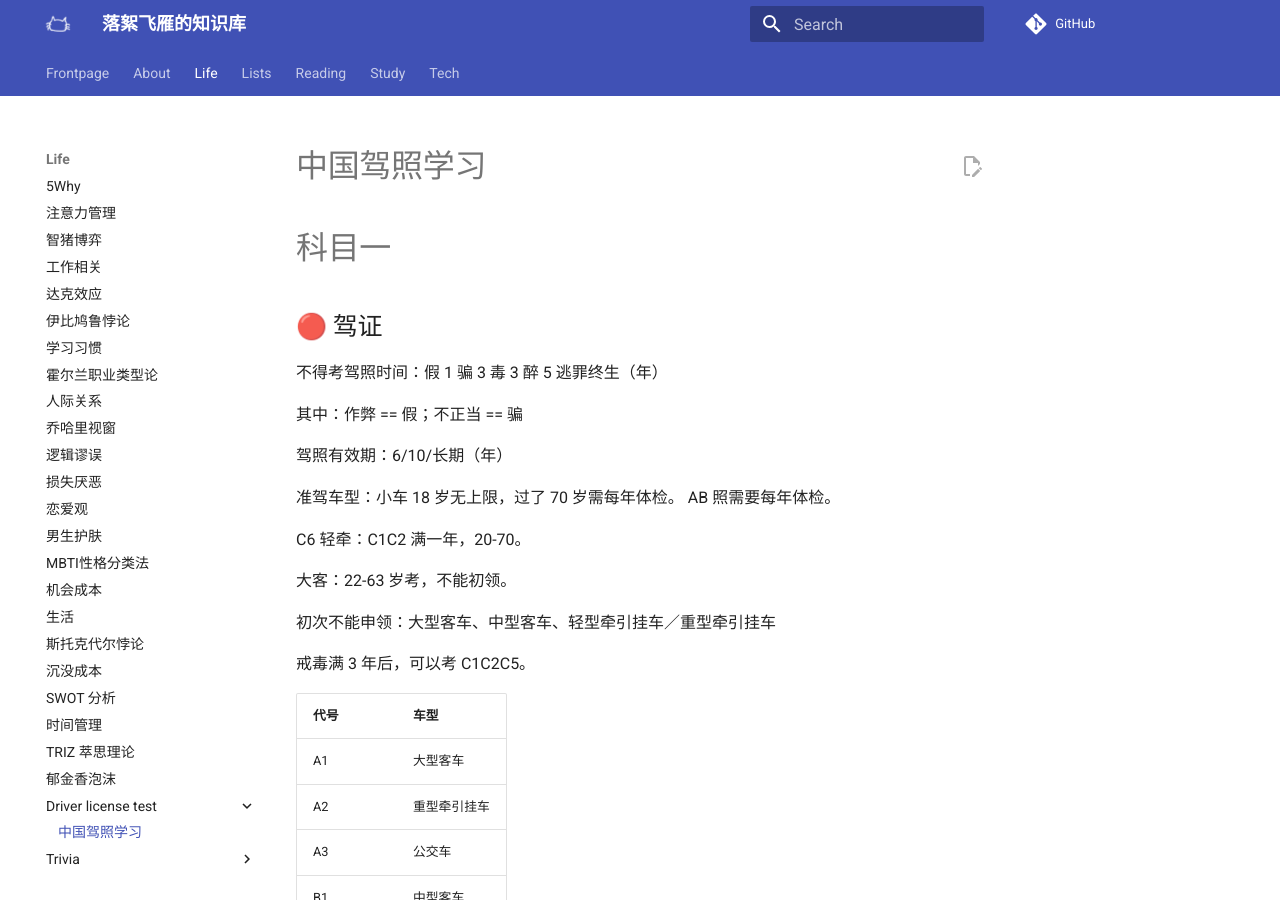
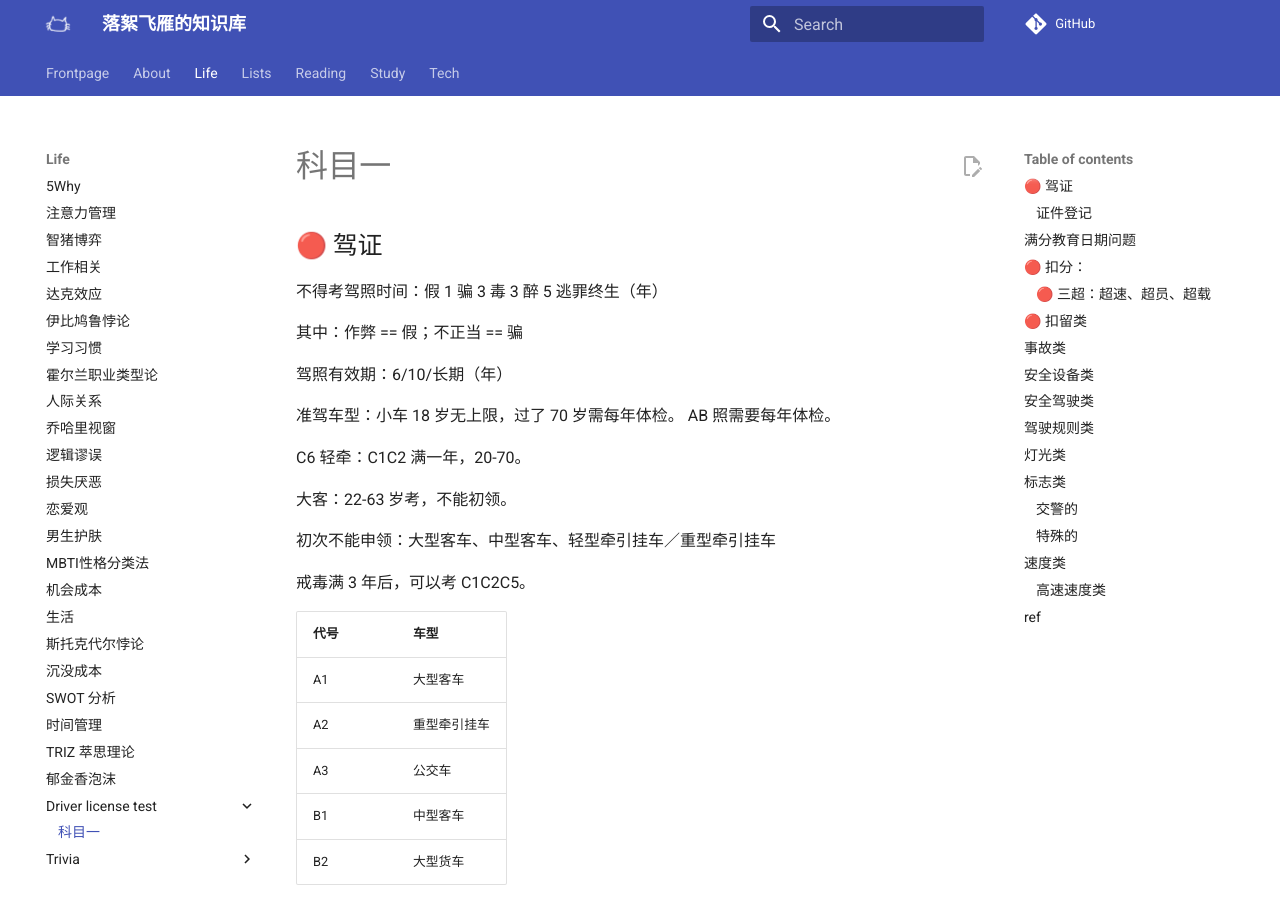
Before and after one commit to luoxufeiyan/wiki.luoxufeiyan.com, an MkDocs documentation site: the page built from docs/life/driver_license_test/subject_1.md, in a window 1280 px wide and 900 px high. Built offline with MkDocs 1.6.1 and Material for MkDocs 9.7.7, drawn with Linux system fonts in a browser that asks for light colours; comment, search, counter and statistics services are not loaded.

Commit message:
renaming

```diff
--- a/docs/life/driver_license_test/china_driver_license_study.md
+++ b/docs/life/driver_license_test/subject_1.md
@@ -1,5 +1,3 @@
-# 中国驾照学习
-
 # 科目一
 
 ## 🔴 驾证
```
